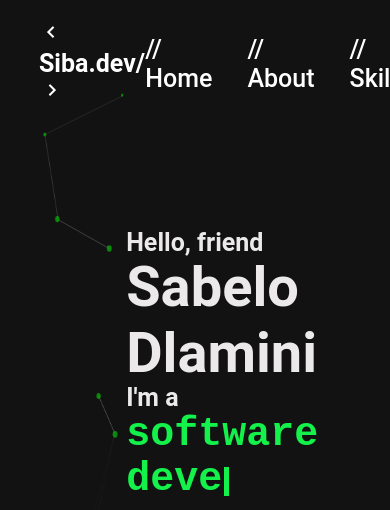
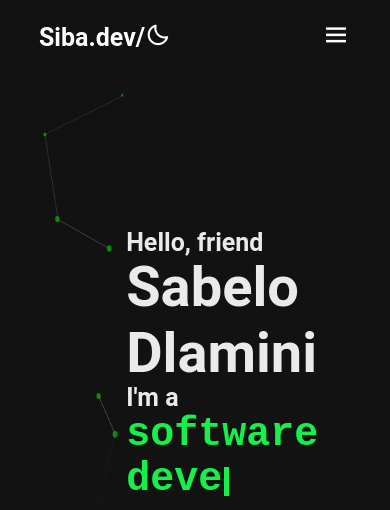
Before and after one commit to sabelosiba/portfolio, a plain HTML site: page index.html in a window 390 px wide. Shown: the top 510 px of the page. Drawn offline with nearby package versions, Linux system fonts and the light colour scheme.

Commit message:
header update

```diff
--- a/index.html
+++ b/index.html
@@ -10,16 +10,19 @@
 </head>
 <body>
     <header class="header">
-        <a href="#" class="logo"><i class='bx bx-chevron-left'></i>Siba.dev/<i class='bx bx-chevron-right'></i></a>
+        <a href="#" class="logo">Siba.dev/</a>
         <nav class="navbar">
-            <a href="#home">// Home</a>
-            <a href="#about">// About</a>
-            <a href="#skills">// Skills</a>
-            <a href="#projects">// Projects</a>
+          <a href="#home">Home</a>
+          <a href="#about">About</a>
+          <a href="#skills">Skills</a>
+          <a href="#projects">Projects</a>
         </nav>
         <div class="header-buttons">
-            <button id="theme-toggle" class="theme-toggle"><i class='bx bx-moon'></i></button>
+          <button id="theme-toggle" class="theme-toggle"><i class='bx bx-moon'></i></button>
         </div>
+        <button class="nav-toggle">
+          <i class='bx bx-menu'></i>
+        </button>
     </header>
     <section class="home" id="home">
         <div id="particles-js"></div>
--- a/stylesheet.css
+++ b/stylesheet.css
@@ -30,13 +30,13 @@ body.dark-mode {
     z-index: 100;
   }
 
-
-
   .logo {
     font-size: 25px;
-    color: #ffffff;
+    color:
+   #ffffff;
     text-decoration: none;
     font-weight: 600;
+
   }
 
   .navbar {
@@ -49,7 +49,7 @@ body.dark-mode {
     color: #ffffff;
     text-decoration: none;
     font-weight: 500;
-    transition: .3s;
+    transition: 0.3s;
   }
 
   .navbar a:hover {
@@ -68,6 +68,30 @@ body.dark-mode {
     color: #ffffff;
     cursor: pointer;
     transition: color 0.3s;
+  }
+
+  /* Responsive Styles */
+
+  @media only screen and (max-width: 768px) {
+    .navbar {
+      display: none; /* Hide navigation bar on small screens */
+    }
+    .header-buttons {
+      flex-grow: 1; /* Allow buttons to fill remaining space */
+    }
+    .nav-toggle {
+      display: block; /* Show navigation toggle button */
+      font-size: 30px;
+      background: none;
+      border: none;
+      cursor: pointer;
+      color: #ffffff;
+    }
+  }
+
+  /* Add styling for the navigation toggle button (optional) */
+  .nav-toggle:hover {
+    color: rgb(19, 241, 74);
   }
 
 .btn-cv {
```
Lines whose indentation alone changed are shown as unchanged.
